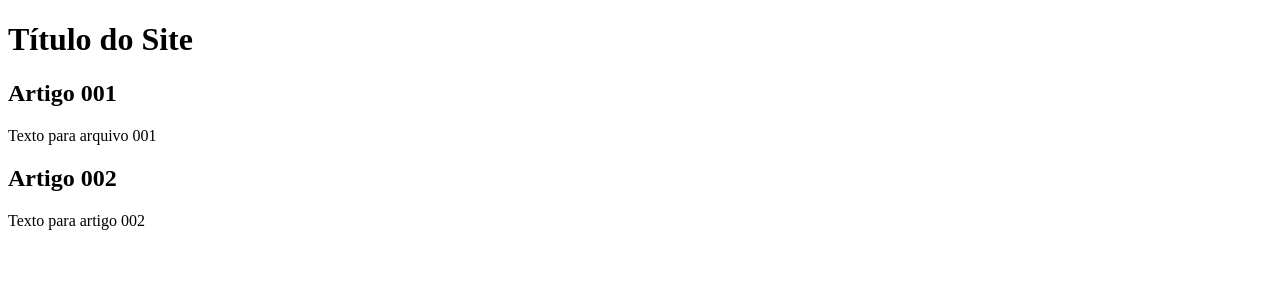
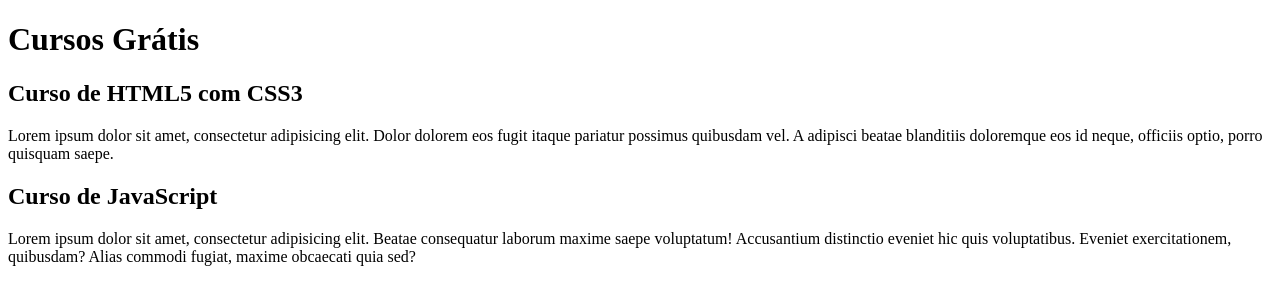
Before and after one commit to vinioliveira7/Projeto-Site, a plain HTML site: page index.html in a window 1280 px wide. Drawn offline with Linux system fonts and the light colour scheme.

Commit message:
Starting to write

```diff
--- a/index.html
+++ b/index.html
@@ -7,15 +7,15 @@
     <body>
         <main>
             <header>
-                <h1>Título do Site</h1>
+                <h1>Cursos Grátis</h1>
             </header>
             <article>
-                <h2>Artigo 001</h2>
-                <p>Texto para arquivo 001</p>
+                <h2>Curso de HTML5 com CSS3</h2>
+                <p>Lorem ipsum dolor sit amet, consectetur adipisicing elit. Dolor dolorem eos fugit itaque pariatur possimus quibusdam vel. A adipisci beatae blanditiis doloremque eos id neque, officiis optio, porro quisquam saepe.</p>
             </article>
             <article>
-                <h2>Artigo 002</h2>
-                <p>Texto para artigo 002</p>
+                <h2>Curso de JavaScript</h2>
+                <p>Lorem ipsum dolor sit amet, consectetur adipisicing elit. Beatae consequatur laborum maxime saepe voluptatum! Accusantium distinctio eveniet hic quis voluptatibus. Eveniet exercitationem, quibusdam? Alias commodi fugiat, maxime obcaecati quia sed?</p>
             </article>
         </main>
     </body>
```
